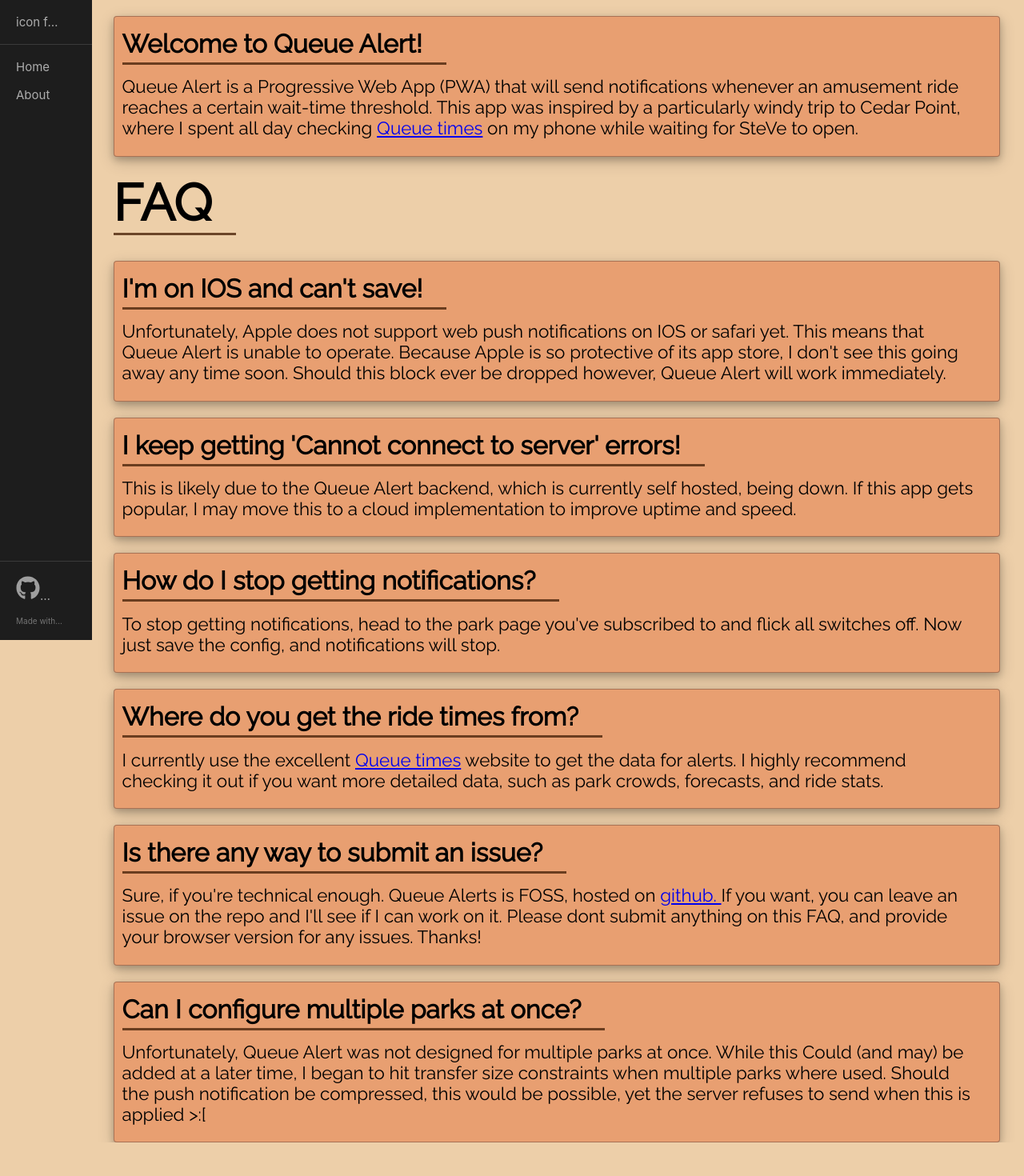
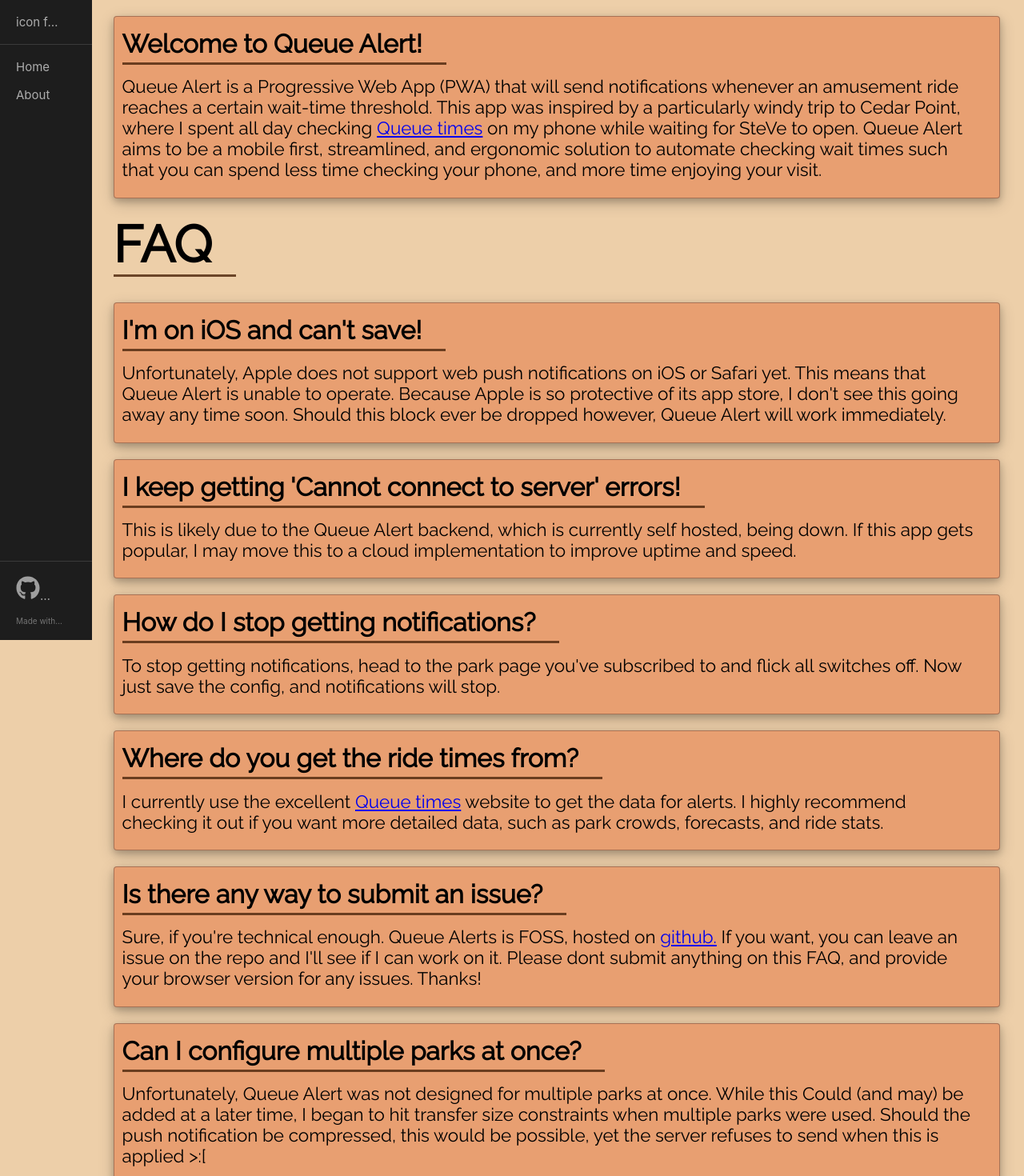
Before and after one commit to andyblarblar/queue_alert, a React (Create React App) app in the folder queue_alert_frontend/app/: page /about in a window 1280 px wide. Shown: the top 1470 px of the page at 80% size. Before the commit the page ends 1428 px from the top, so only its background shows below. Built offline with nearby package versions, Linux system fonts and the light colour scheme.

Commit message:
edit About page.

```diff
--- a/queue_alert_frontend/app/src/components/About.tsx
+++ b/queue_alert_frontend/app/src/components/About.tsx
@@ -16,14 +16,16 @@
                     Queue Alert is a Progressive Web App (PWA) that will send notifications whenever an amusement ride reaches
                     a certain wait-time threshold. This app was inspired by a particularly windy trip to Cedar Point,
                     where I spent all day checking <a href="https://queue-times.com">Queue times</a> on my phone
-                    while waiting for SteVe to open.
+                    while waiting for SteVe to open. Queue Alert aims to be a mobile first, streamlined, and ergonomic
+                    solution to automate checking wait times such that you can spend less time checking your phone, and more time
+                    enjoying your visit.
                 </Faq>
             </div>
 
             <div id="FAQ">FAQ</div>
 
-            <Faq title="I'm on IOS and can't save!">
-                Unfortunately, Apple does not support web push notifications on IOS or safari yet.
+            <Faq title="I'm on iOS and can't save!">
+                Unfortunately, Apple does not support web push notifications on iOS or Safari yet.
                 This means that Queue Alert is unable to operate. Because Apple is so protective of its app store,
                 I don't see this going away any time soon. Should this block ever be dropped however, Queue Alert
                 will work immediately.
@@ -46,15 +48,15 @@
             </Faq>
 
             <Faq title="Is there any way to submit an issue?">
-                Sure, if you're technical enough. Queue Alerts is FOSS, hosted on <a href="https://github.com/andyblarblar/queue_alert">github. </a>
-                If you want, you can leave an issue on the repo and I'll see if I can work on it. Please dont submit anything on this FAQ,
+                Sure, if you're technical enough. Queue Alerts is FOSS, hosted on <a href="https://github.com/andyblarblar/queue_alert">github.</a> If
+                you want, you can leave an issue on the repo and I'll see if I can work on it. Please dont submit anything on this FAQ,
                 and provide your browser version for any issues. Thanks!
             </Faq>
 
             <Faq title="Can I configure multiple parks at once?">
                 Unfortunately, Queue Alert was not designed for multiple parks at once. While this Could
                 (and may) be added at a later time, I began to hit transfer size constraints when multiple parks
-                where used. Should the push notification be compressed, this would be possible, yet the server
+                were used. Should the push notification be compressed, this would be possible, yet the server
                 refuses to send when this is applied {'>'}:[
             </Faq>
 
```
